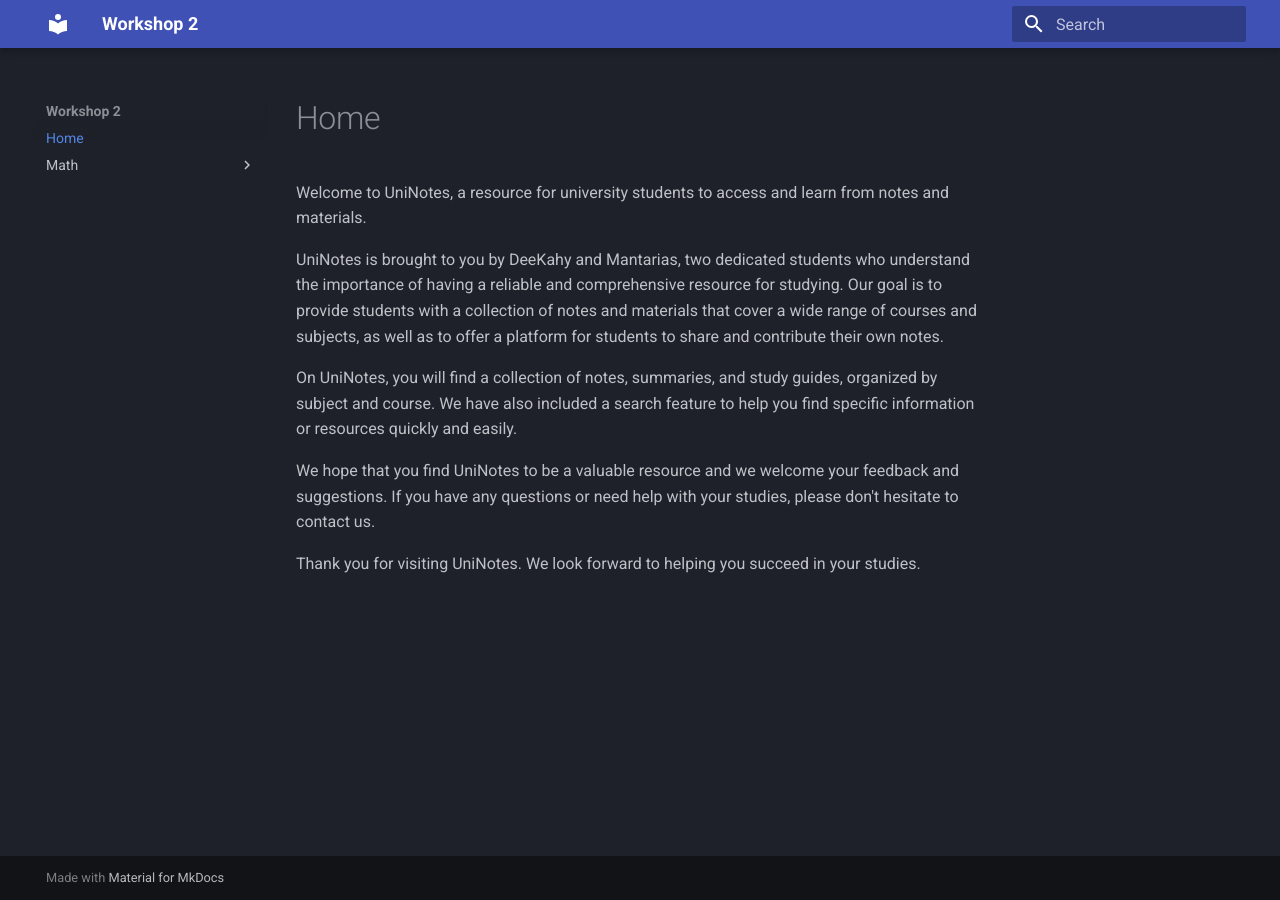
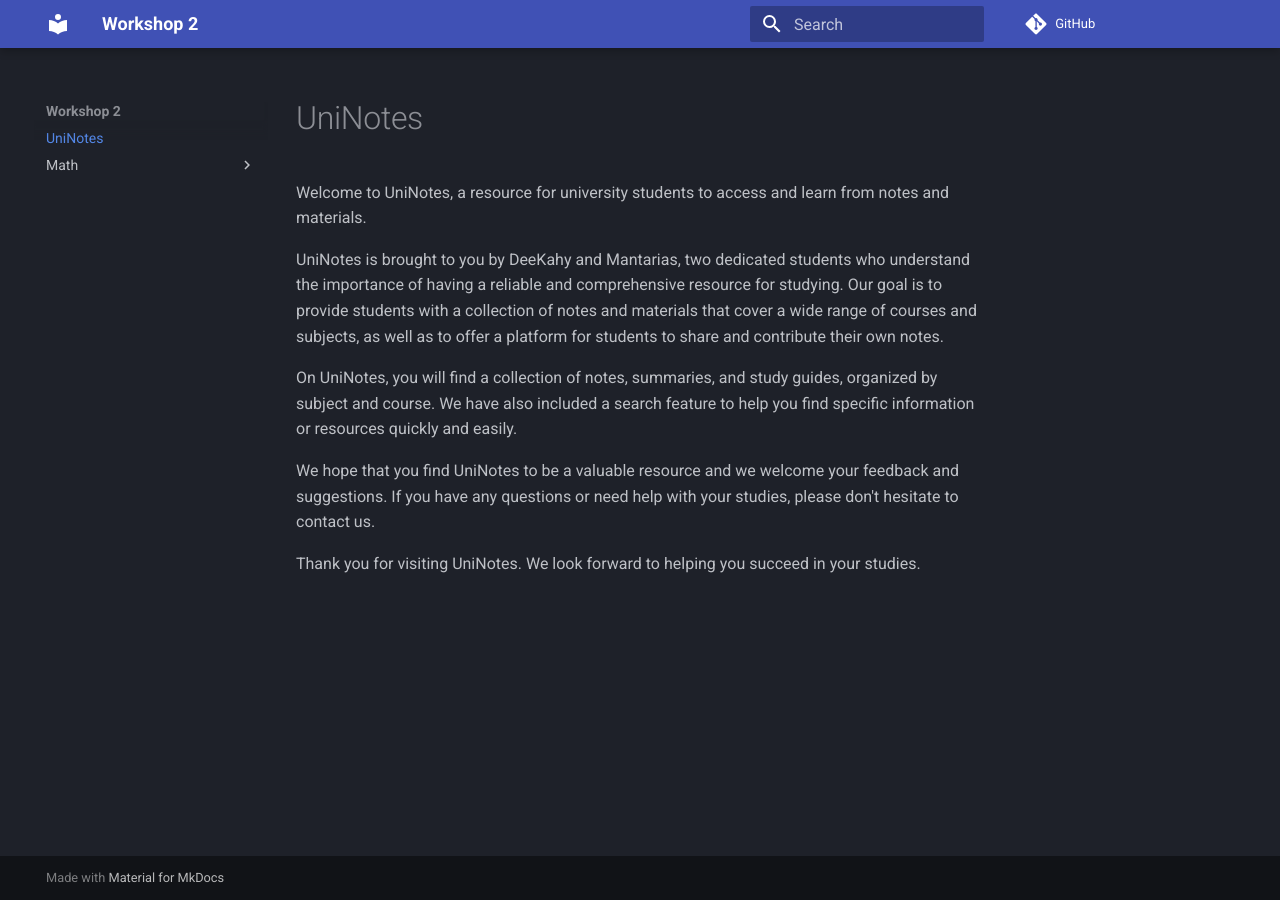
Before and after one commit to DeeKahy/UniNotes, an MkDocs documentation site: the page built from docs/index.md, in a window 1280 px wide. Built offline with MkDocs 1.6.1 and Material for MkDocs 9.7.7, drawn with Linux system fonts in a browser that asks for light colours; comment, search, counter and statistics services are not loaded.

```diff
--- a/docs/index.md
+++ b/docs/index.md
@@ -1,3 +1,5 @@
+# UniNotes
+
 Welcome to UniNotes, a resource for university students to access and learn from notes and materials.
 
 UniNotes is brought to you by DeeKahy and Mantarias, two dedicated students who understand the importance of having a reliable and comprehensive resource for studying. Our goal is to provide students with a collection of notes and materials that cover a wide range of courses and subjects, as well as to offer a platform for students to share and contribute their own notes.
--- a/mkdocs.yml
+++ b/mkdocs.yml
@@ -1,6 +1,7 @@
 site_name: Workshop 2
 site_author: DeeKahy & Mantarias
 site_url: "https://uninotes.otterhosting.net"
+repo_url: "https://github.com/DeeKahy/UniNotes"
 
 
 theme:
```
